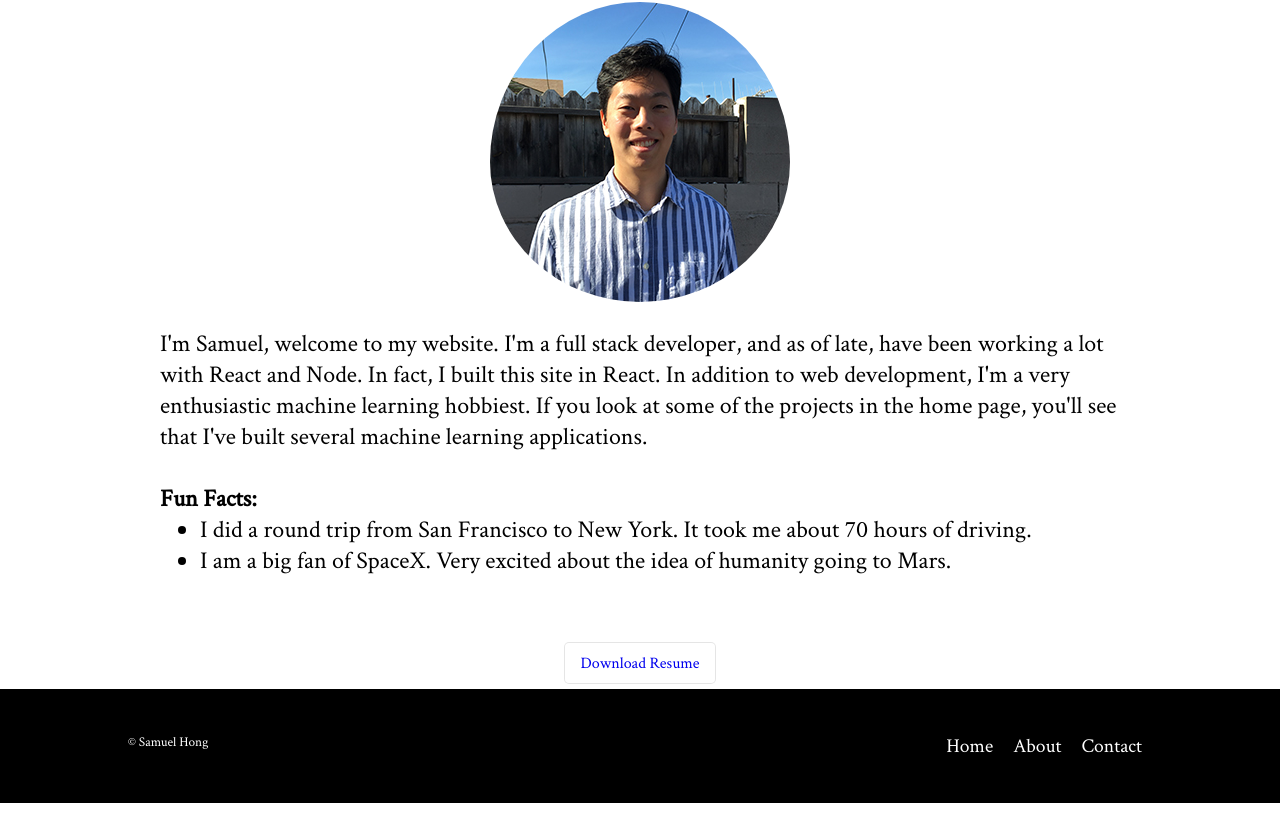
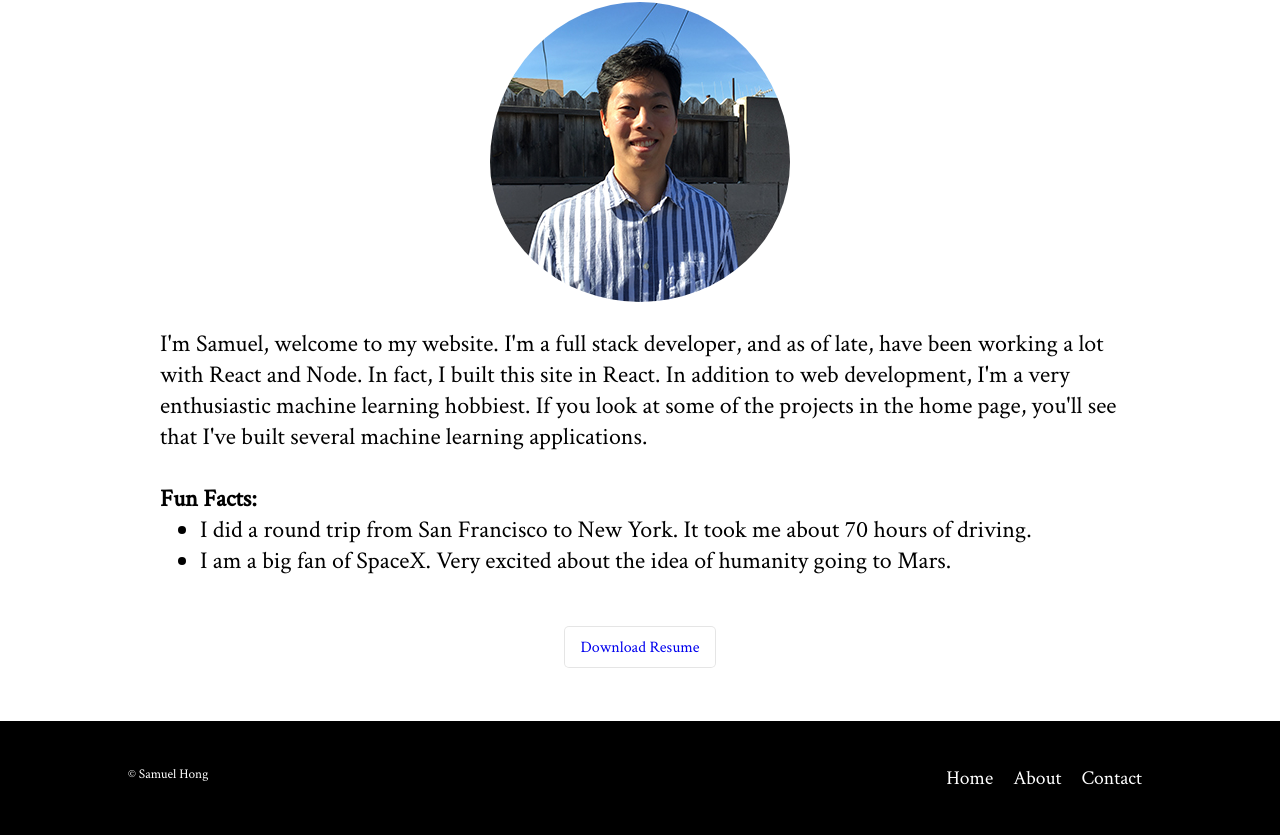
Before and after one commit to iiffd/personal-website, a React (Create React App) app: page /about in a window 1280 px wide. Shown: the part 921-1756 px from the top of the page. Before the commit the page ends 1724 px from the top, so only its background shows below. Built offline with nearby package versions, Linux system fonts and the light colour scheme.

Commit message:
Minor button change

```diff
--- a/src/components/About/About.css
+++ b/src/components/About/About.css
@@ -14,8 +14,7 @@
 }
 
 .resume-button {
-  text-align: center;
-  margin-top: 2rem;
+  margin-bottom: 4rem;
 }
 .resume-button a {
   text-decoration: none;
```
